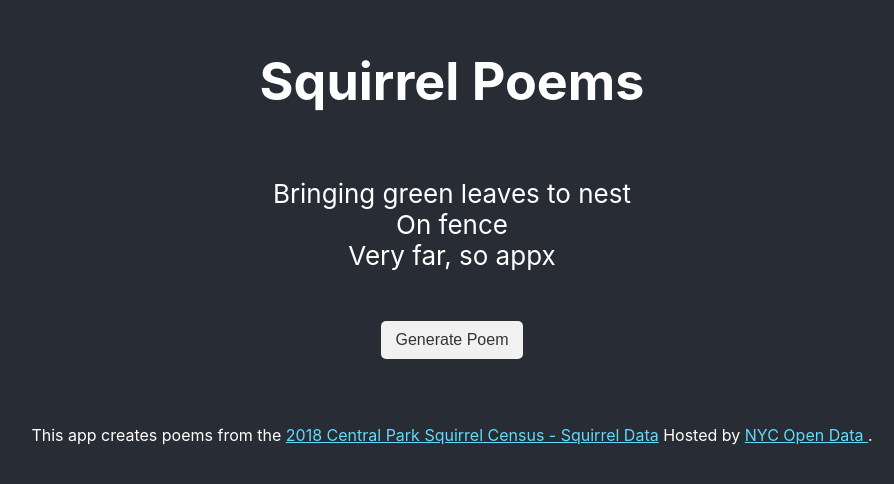
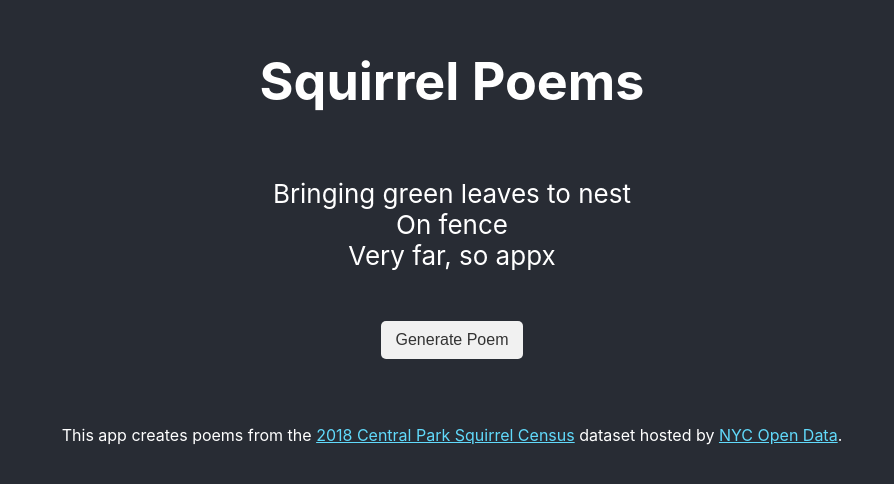
Before and after one commit to PeopleMakeCulture/squirrel-poems, a React (Create React App) app: page / in a window 1280 px wide. Shown: the part 162-646 px from the top of the page, without its empty margins (188-1082 px from the left). Built offline with nearby package versions, Linux system fonts and the light colour scheme.

Commit message:
update num stanzas

```diff
--- a/src/App.js
+++ b/src/App.js
@@ -13,11 +13,11 @@ function App() {
           href="https://data.cityofnewyork.us/Environment/2018-Central-Park-Squirrel-Census-Squirrel-Data/vfnx-vebw"
           className="App-link"
         >
-        2018 Central Park Squirrel Census - Squirrel Data
-        </a> Hosted by <a
+        2018 Central Park Squirrel Census
+        </a> dataset hosted by <a
           href="https://opendata.cityofnewyork.us/"
           className="App-link"
-        > NYC Open Data </a>.
+        > NYC Open Data</a>.
       </p>
       </header>
     </div>
--- a/src/Poem.js
+++ b/src/Poem.js
@@ -4,7 +4,7 @@ import squirrel_data from "./squirrel-data.json"
 // TODO: create a way to "stash" a poem
 const Poem = () => {
 
-  let NUM_STANZAS = 3
+  let NUM_STANZAS = 1
   let ATTR_LIST = ['specific_location','other_activities','color_notes']
 
   const seed_poems = [`
```
